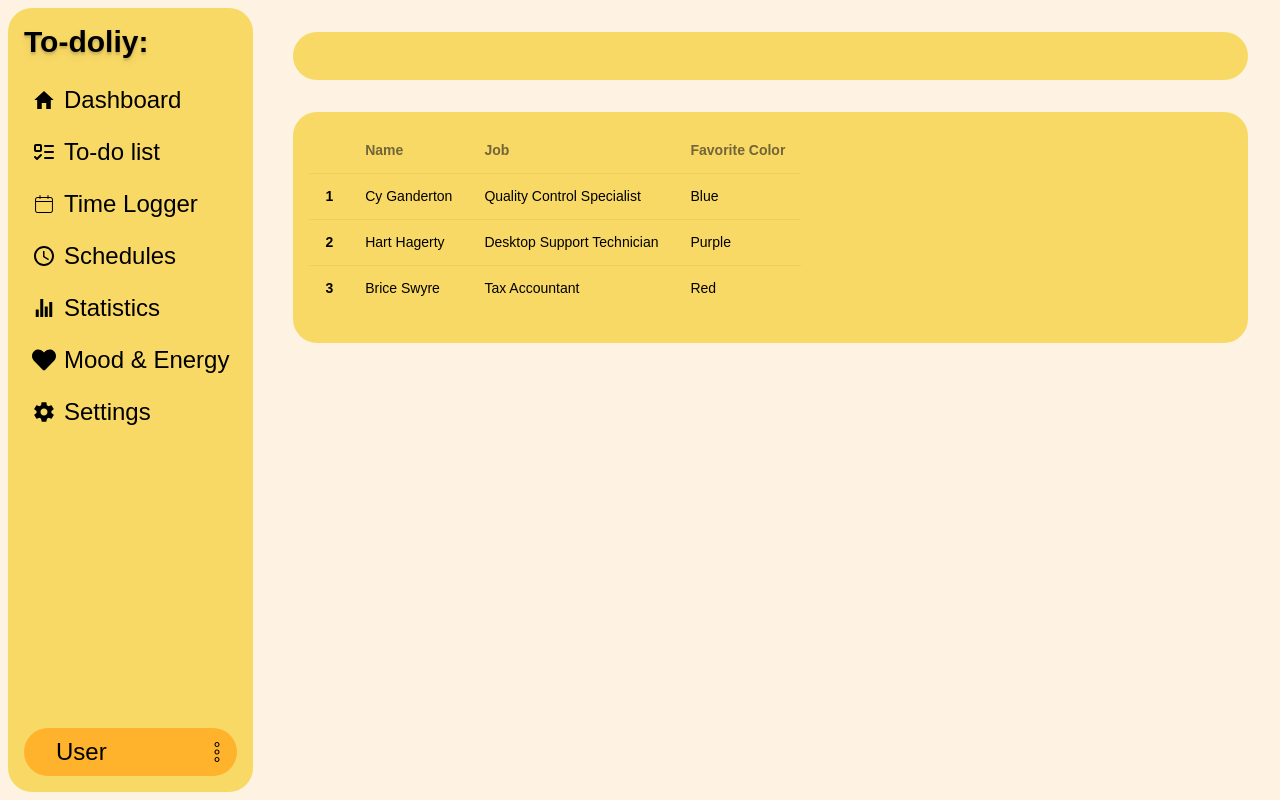
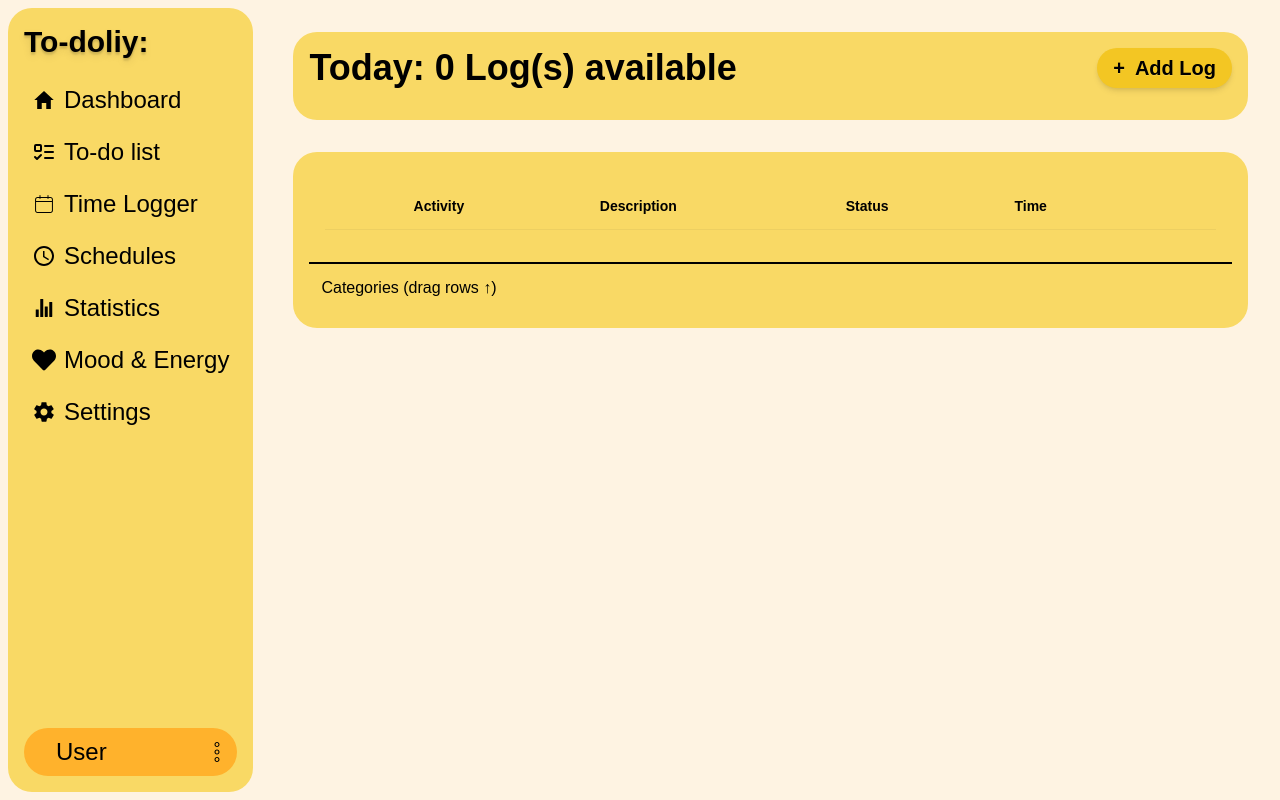
Before and after one commit to TCAppend/To-doliy-Project, a Next.js app in the folder to-doliy/: page /dashboard/Time-Logger-Page in a window 1280 px wide. Built offline with nearby package versions, Linux system fonts and the light colour scheme.

Commit message:
Updated task management and log manager
-installed new library "@hello-pangea/dnd"

-added drag and drop to log manager
-added time stamp manipulation

```diff
--- a/to-doliy/package.json
+++ b/to-doliy/package.json
@@ -9,6 +9,7 @@
     "lint": "next lint"
   },
   "dependencies": {
+    "@hello-pangea/dnd": "^18.0.1",
     "daisyui": "^5.0.50",
     "next": "^15.4.4",
     "react": "^19.0.0",
--- a/to-doliy/src/app/dashboard/Task-Management-Page/page.tsx
+++ b/to-doliy/src/app/dashboard/Task-Management-Page/page.tsx
@@ -204,6 +204,7 @@ const getDateLabel = (dateStr: string) => {
       </button>
     </div>
 
+        {/* Task list grouped by date */}
     <div className="space-y-8 mt-4 font-bold">
       {groupTasksByDate().map(({ date, tasks }) => (
         <div key={date}>
--- a/to-doliy/src/app/dashboard/Time-Logger-Page/page.tsx
+++ b/to-doliy/src/app/dashboard/Time-Logger-Page/page.tsx
@@ -1,60 +1,272 @@
+'use client';
+
+import { useState, useEffect, ClassAttributes, HTMLAttributes, JSX, Ref, JSXElementConstructor, ReactElement, ReactNode, ReactPortal, TableHTMLAttributes } from "react";
+import { DragDropContext, Droppable, Draggable, DropResult } from "@hello-pangea/dnd";
+
+
+type TaskStatus = "idle" | "running" | "paused" | "completed";
+
+interface Log {
+  id: number;
+  name: string;
+  description: string;
+  startTime?: number;     // store as timestamp (ms)
+  endTime?: number;
+  duration: number;       // total ms
+  status: TaskStatus;
+}
+
 export default function Time_Logger() {
+  const [logs, setLogs] = useState<Log[]>([]);
+  const [isLoaded, setIsLoaded] = useState(false);
+
+  // For modal new log form
+  const [newLog, setNewLog] = useState({
+    name: "",
+    description: ""
+  });
+
+  // Load saved logs from localStorage
+  useEffect(() => {
+    if (typeof window !== "undefined") {
+      const stored = localStorage.getItem("logs");
+      if (stored) setLogs(JSON.parse(stored));
+      setIsLoaded(true);
+    }
+  }, []);
+
+  // Save logs whenever they change
+  useEffect(() => {
+    if (isLoaded) {
+      localStorage.setItem("logs", JSON.stringify(logs));
+    }
+  }, [logs, isLoaded]);
+
+  // Toggle play/pause
+  const toggleStatus = (id: number) => {
+    setLogs(prevLogs =>
+      prevLogs.map(log => {
+        if (log.id === id) {
+          if (log.status === "idle" || log.status === "paused") {
+            return { ...log, status: "running", startTime: Date.now() };
+          } else if (log.status === "running") {
+            const now = Date.now();
+            const elapsed = log.startTime ? now - log.startTime : 0;
+            return {
+              ...log,
+              status: "paused",
+              endTime: now,
+              duration: log.duration + elapsed,
+              startTime: undefined
+            };
+          }
+        }
+        return log;
+      })
+    );
+  };
+
+  // ❌ Delete log
+  const deleteLog = (id: number) => {
+    setLogs(prev => prev.filter(log => log.id !== id));
+  };
+
+  // Update live timers
+  useEffect(() => {
+    const interval = setInterval(() => {
+      setLogs(prevLogs =>
+        prevLogs.map(log => {
+          if (log.status === "running" && log.startTime) {
+            return { ...log }; // trigger re-render
+          }
+          return log;
+        })
+      );
+    }, 1000);
+    return () => clearInterval(interval);
+  }, []);
+
+  // Add a new log
+  const addLog = (e: React.FormEvent) => {
+    e.preventDefault();
+    const newEntry: Log = {
+      id: Date.now(),
+      name: newLog.name,
+      description: newLog.description,
+      status: "idle",
+      duration: 0
+    };
+    setLogs(prev => [...prev, newEntry]);
+    setNewLog({ name: "", description: "" });
+  };
+
+  // Format ms → h:m:s
+  const formatDuration = (log: Log) => {
+    let total = log.duration;
+    if (log.status === "running" && log.startTime) {
+      total += Date.now() - log.startTime;
+    }
+    const totalSec = Math.floor(total / 1000);
+    const h = Math.floor(totalSec / 3600);
+    const m = Math.floor((totalSec % 3600) / 60);
+    const s = totalSec % 60;
+    return h > 0
+      ? `${h}:${m.toString().padStart(2,"0")}:${s.toString().padStart(2,"0")}`
+      : `${m}:${s.toString().padStart(2,"0")}`;
+  };
+
+  // 🔄 Drag & Drop for logs
+  const handleDragEnd = (result: any) => {
+    if (!result.destination) return;
+    const reordered = Array.from(logs);
+    const [moved] = reordered.splice(result.source.index, 1);
+    reordered.splice(result.destination.index, 0, moved);
+    setLogs(reordered);
+  };
+
+  if (!isLoaded) return null;
 
   return (
     <>
-{/* Top Page*/}
+
+      {/* Modal for Adding Log */}
+      <dialog id="my_modal_1" className="modal">
+        <div className="modal-box bg-[#F9D965]">
+          <h3 className="font-bold text-lg mb-4">Add Log</h3>
+          <form
+            onSubmit={(e) => {
+              addLog(e);
+              (document.getElementById('my_modal_1') as HTMLDialogElement)?.close();
+            }}
+            className="grid grid-cols-1 gap-4"
+          >
+            <input
+              type="text"
+              maxLength={30}
+              placeholder="Log name"
+              value={newLog.name}
+              onChange={(e) => setNewLog({ ...newLog, name: e.target.value })}
+              required
+              className="border p-2 rounded-lg"
+            />
+            <textarea
+              placeholder="Description"
+              value={newLog.description}
+              onChange={(e) => setNewLog({ ...newLog, description: e.target.value })}
+              required
+              className="border p-2 rounded-lg h-28 resize-none"
+            />
+
+            <div className="flex justify-end gap-2 mt-4">
+              <button
+                type="button"
+                className="btn bg-red-700 px-4 py-2 rounded-lg text-white"
+                onClick={() => (document.getElementById('my_modal_1') as HTMLDialogElement)?.close()}
+              >
+                Cancel
+              </button>
+              <button
+                type="submit"
+                className="btn bg-green-600 text-white px-4 py-2 rounded-lg"
+              >
+                Add Log
+              </button>
+            </div>
+          </form>
+        </div>
+      </dialog>
+
+      {/* Top Page */}
       <div className="p-4 text-black">
         <div className="bg-[#F9D965] p-4 rounded-3xl">
-    <div className="flex flex-col sm:flex-row items-start sm:items-center justify-between mb-4 gap-2">
+          <div className="flex flex-col sm:flex-row items-start sm:items-center justify-between mb-4 gap-2 ">
+            <p className="text-2xl sm:text-4xl font-semibold ">
+              Today: {logs.length} Log(s) available
+            </p>
+            <button
+              onClick={() =>
+                (document.getElementById('my_modal_1') as HTMLDialogElement)?.showModal()
+              }
+              className="btn rounded-full bg-[#F3C623] px-3 sm:px-4 py-2 text-lg sm:text-xl hover:bg-[#FCFF58] border-none text-black shadow-md transition-colors duration-200"
+            >
+              <span className="text-xl font-bold">+</span>
+              <span className="hidden sm:inline ml-1">Add Log</span>
+            </button>
+          </div>
+        </div>
+      </div>
 
-      </div>
-      </ div>
-      </div>
-  {/* Body Page*/}
+      {/* Body Page */}
       <div className="p-4 text-black">
         <div className="bg-[#F9D965] p-4 rounded-3xl">
-    <div className="flex flex-col sm:flex-row items-start sm:items-center justify-between mb-4 gap-2">
           <div className="overflow-x-auto">
-  <table className="table">
-    {/* head */}
-    <thead>
+            <DragDropContext onDragEnd={handleDragEnd}>
+              <Droppable droppableId="logs">
+                {(provided) => (
+                  <table
+                    className="table p-4 w-full"
+                    {...provided.droppableProps}
+                    ref={provided.innerRef}
+                  >
+                    <thead className="text-black">
                       <tr>
                         <th></th>
-        <th>Name</th>
-        <th>Job</th>
-        <th>Favorite Color</th>
+                        <th>Activity</th>
+                        <th>Description</th>
+                        <th>Status</th>
+                        <th>Time</th>
+                        <th></th>
                       </tr>
                     </thead>
                     <tbody>
-      {/* row 1 */}
-      <tr>
-        <th>1</th>
-        <td>Cy Ganderton</td>
-        <td>Quality Control Specialist</td>
-        <td>Blue</td>
+                      {logs.map((log, index) => (
+                        <Draggable key={log.id} draggableId={log.id.toString()} index={index}>
+                          {(provided) => (
+                            <tr
+                              ref={provided.innerRef}
+                              {...provided.draggableProps}
+                              {...provided.dragHandleProps}
+                            >
+                              <td>{index + 1}</td>
+                              <td>{log.name}</td>
+                              <td>{log.description}</td>
+                              <td>
+                                <button
+                                  onClick={() => toggleStatus(log.id)}
+                                  className={`px-3 py-1 rounded-lg text-white ${
+                                    log.status === "running"
+                                      ? "bg-red-500 hover:bg-red-600"
+                                      : "bg-green-500 hover:bg-green-600"
+                                  }`}
+                                >
+                                  {log.status === "running" ? "Pause ⏸" : "Play ▶"}
+                                </button>
+                              </td>
+                              <td>{formatDuration(log)}</td>
+                              <td>
+                                <button
+                                  onClick={() => deleteLog(log.id)}
+                                  className="text-red-600 font-bold hover:text-red-800"
+                                >
+                                  X
+                                </button>
+                              </td>
                             </tr>
-      {/* row 2 */}
-      <tr>
-        <th>2</th>
-        <td>Hart Hagerty</td>
-        <td>Desktop Support Technician</td>
-        <td>Purple</td>
-      </tr>
-      {/* row 3 */}
-      <tr>
-        <th>3</th>
-        <td>Brice Swyre</td>
-        <td>Tax Accountant</td>
-        <td>Red</td>
-      </tr>
+                          )}
+                        </Draggable>
+                      ))}
+                      {provided.placeholder}
                     </tbody>
                   </table>
+                )}
+              </Droppable>
+            </DragDropContext>
+          </div>
+
+          {/* Categories placeholder */}
+          <div className="flex mt-4 border-t-2 p-3">Categories (drag rows ↑)</div>
         </div>
       </div>
-      </ div>
-      </div>
     </>
-
   );
-
 }
```
Also changed, not shown: 1 other file (tests, documents, lock files or other folders). Lines whose indentation alone changed are shown as unchanged.
